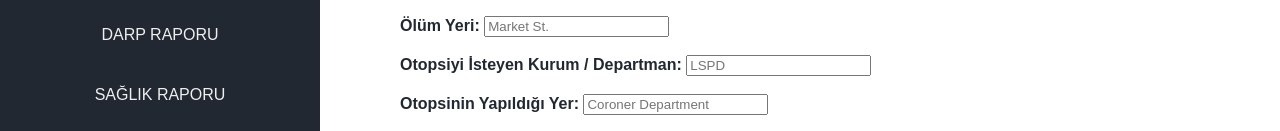
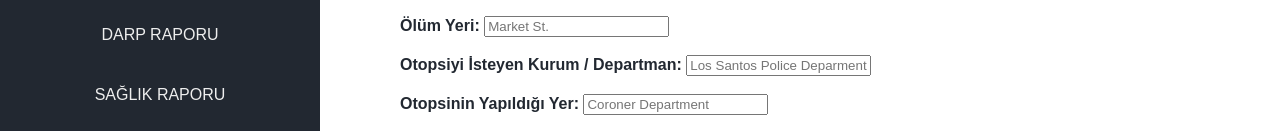
Before and after one commit to Blackbandit1804/lsmd-asgh, a plain HTML site: page lsmd/lsmd-rapor-sistemi/otopsi-raporu/index.html in a window 1280 px wide. Shown: the part 357-488 px from the top of the page. Drawn offline with Linux system fonts and the light colour scheme.

Commit message:
Update index.html

```diff
--- a/lsmd/lsmd-rapor-sistemi/otopsi-raporu/index.html
+++ b/lsmd/lsmd-rapor-sistemi/otopsi-raporu/index.html
@@ -55,7 +55,7 @@
 			<input type="text" id="otopsiRaporuOlumYeri" name="otopsiRaporuOlumYeri" placeholder="Market St.">
 			<br><br>
 			<label for="otopsiRaporuIsteyenKurum"><b>Otopsiyi İsteyen Kurum / Departman:</b></label>
-			<input type="text" id="otopsiRaporuIsteyenKurum" name="otopsiRaporuIsteyenKurum" placeholder="LSPD">
+			<input type="text" id="otopsiRaporuIsteyenKurum" name="otopsiRaporuIsteyenKurum" placeholder="Los Santos Police Deparment">
 			<br><br>
 			<label for="otopsiRaporuYapildigiYer"><b>Otopsinin Yapıldığı Yer:</b></label>
 			<input type="text" id="otopsiRaporuYapildigiYer" name="otopsiRaporuYapildigiYer" placeholder="Coroner Department">
```
